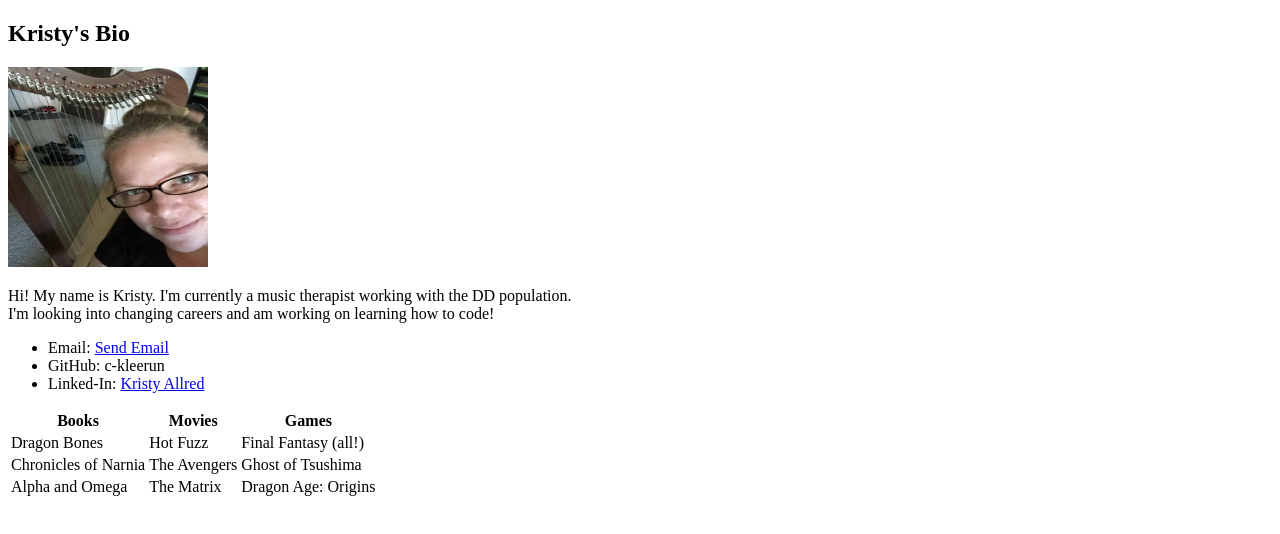
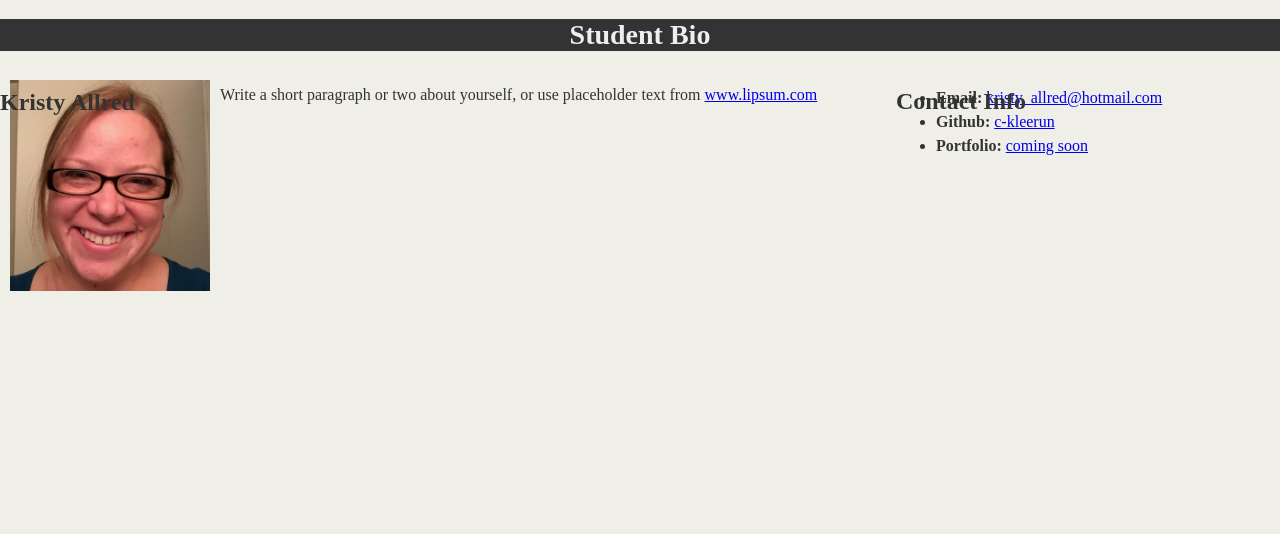
Before and after one commit to c-kleerun/c-kleerun.github.io, a plain HTML site: page index.html in a window 1280 px wide. Drawn offline with Linux system fonts and the light colour scheme.

Commit message:
added new pic, updated index, added style.css

```diff
--- a/index.html
+++ b/index.html
@@ -1,50 +1,42 @@
 <!DOCTYPE html>
+
+<!-- CSS Stylesheets with Relative Paths -->
+
 <html lang="en-us">
 <head>
   <meta charset="UTF-8">
-  <title>Activity 1: Basic HTML Bio</title>
+  <title>CSS Stylesheets with Relative Paths</title>
+
+  <!-- This line is money! It points your HTML to the CSS file. -->
+  <!-- Notice the "relative" pathway? It matches a file inside our current directory's "assets" folder. Open it to see our style rules. -->
+  <link rel="stylesheet" type="text/css" href="style.css">
 </head>
 
 <body>
-  <h2>Kristy's Bio</h2>
-  <section>
-    <article>
-    <a target="_blank" href="harp.jpg">
-      <img src="harp.jpg" alt="bio pic" style="width:200px;height:200px;">
-    </a>
-  <p>
-    Hi! My name is Kristy. I'm currently a music therapist working with the DD population. <br>
-    I'm looking into changing careers and am working on learning how to code! <br>
-  </p>
 
-  <ul>
-    <li>Email: <a href="mailto:kristy_allred@hotmail.com">Send Email</a></li>
-    <li>GitHub: <a href="https://github.com/c-kleerun"></a>c-kleerun</li>
-    <li>Linked-In: <a href="www.linkedin.com/in/kristy-allred-7410a51b8" target = "_blank">Kristy Allred</a></li>
-  </ul>
+  <header>
+    <h1>Student Bio</h1>
+  </header>
 
-  <table>
-    <tr>
-      <th>Books</th>
-      <th>Movies</th>
-      <th>Games</th>
-    </tr>
-    <tr>
-      <td>Dragon Bones</td>
-      <td>Hot Fuzz</td>
-      <td>Final Fantasy (all!)</td>
-    </tr>
-    <tr>
-      <td>Chronicles of Narnia</td>
-      <td>The Avengers</td>
-      <td>Ghost of Tsushima</td>
-    </tr>
-    <tr>
-      <td>Alpha and Omega</td>
-      <td>The Matrix</td>
-      <td>Dragon Age: Origins</td>
-    </tr>
-  </table>
+  <main class="container">
+    <section id="main-bio">
+      <section id="figure">
+        <h2 id="bio-name">Kristy Allred</h2>
+        <img id="bio-image" src="headshot.png" alt="Kristy">
+      </section>
+      <p>Write a short paragraph or two about yourself, or use placeholder text from <a href="http://www.lipsum.com/">www.lipsum.com</a></p>
+    </section>
+
+    <aside id="contact-info">
+      <h2>Contact Info</h2>
+      <ul>
+        <li><strong>Email:</strong> <a href="#">kristy_allred@hotmail.com</a></li>
+        <li><strong>Github:</strong> <a href="#">c-kleerun</a></li>
+        <li><strong>Portfolio:</strong> <a href="#">coming soon</a></li>
+      </ul>
+    </aside>
+  </main>
+
 </body>
 
 </html>
--- /dev/null
+++ b/style.css
@@ -0,0 +1,45 @@
+body {
+    background-color: #efeee7;
+    font: "Georgia", Times New Roman, Times, serif;
+    color: #333333;
+    margin: 0px 0px 0px 0px;
+    padding: 0px 0px 0px 0px;
+}
+
+header {
+    background-color: #333333;
+    text-align: center;
+}
+
+h1 {
+    color: #eee;
+    font-size: 28px;
+}
+
+h2 {
+    font-size: 24px;
+    position: absolute;
+}
+
+.container {
+    margin: 0 auto;
+}
+
+#main-bio {
+    float: left;
+    width: 70%;
+}
+
+#bio-image {
+    float: left;
+    width: 200px;
+    margin: 10px;
+    /* position: relative; */
+}
+
+#contact-info {
+    float: left;
+    width: 30%;
+    link: #d21034;
+    line-height: 1.5em;
+}
```
Also changed, not shown: headshot.png (added).
